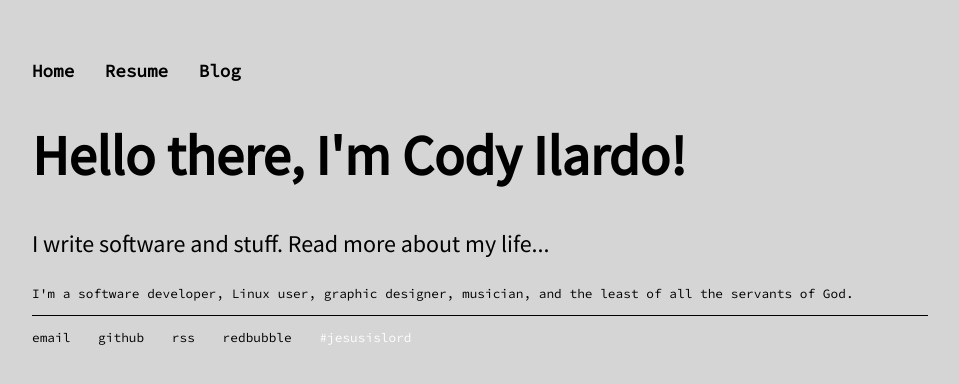
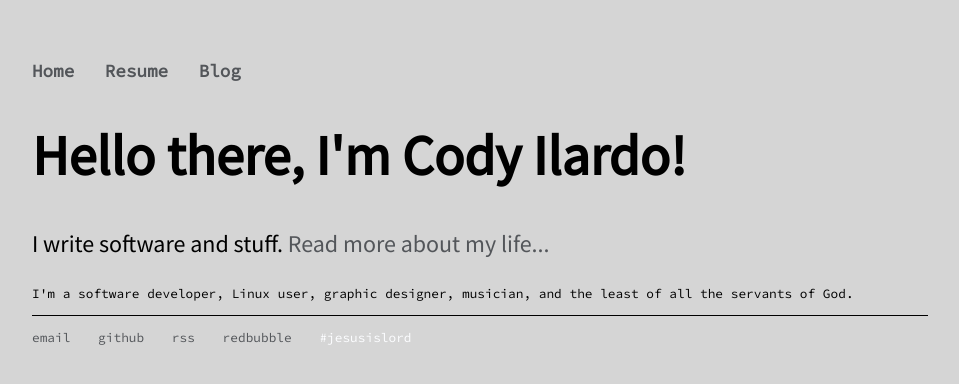
Before and after one commit to codyilardo/codyilardo.github.io, a Jekyll site: the page built from index.html, in a window 1280 px wide. Shown: the top 384 px of the page, without its empty margins (160-1119 px from the left). Built offline with Jekyll 4.4.1, drawn with Linux system fonts in a browser that asks for light colours.

Commit message:
Update main.css

```diff
--- a/css/main.css
+++ b/css/main.css
@@ -38,7 +38,7 @@ nav ul li, footer ul li {
 
 a {
   text-decoration: none;
-  color: #000000;
+  color: #53565A;
 }
 
 a:hover {
```
